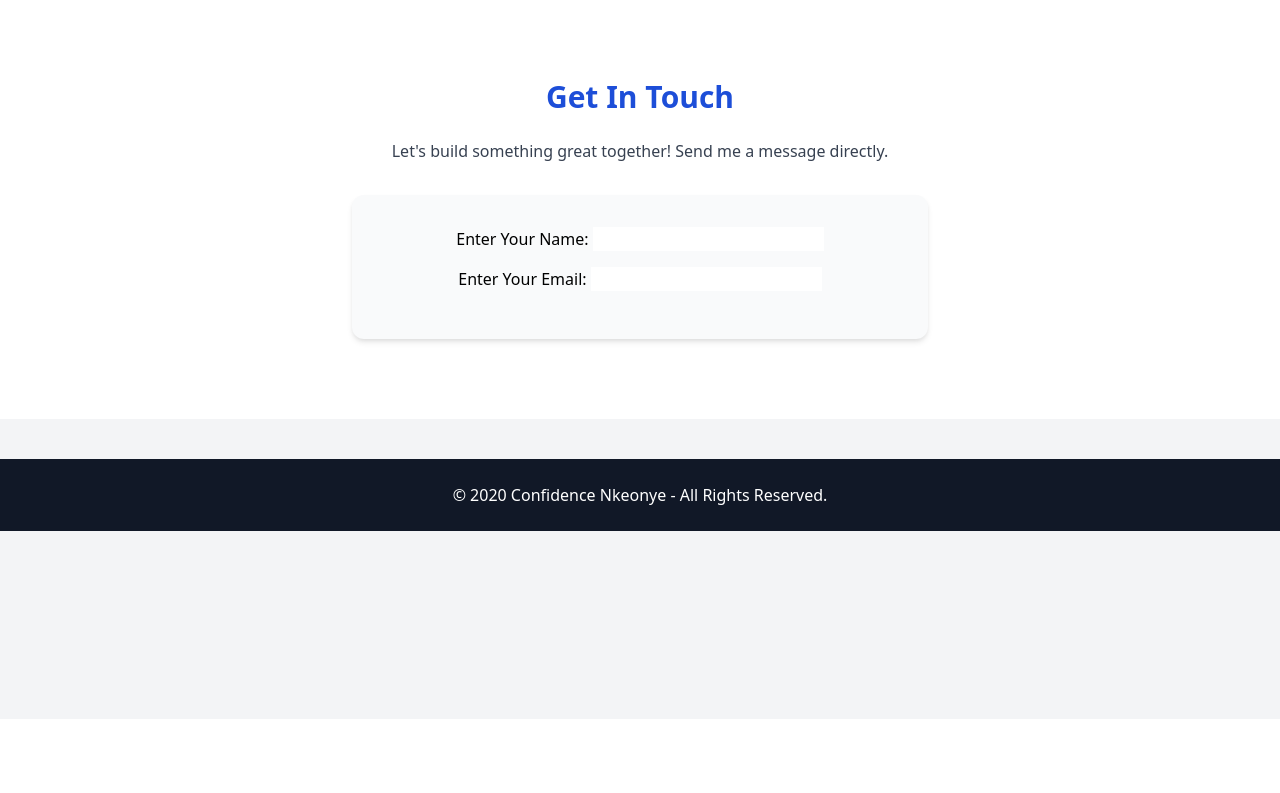
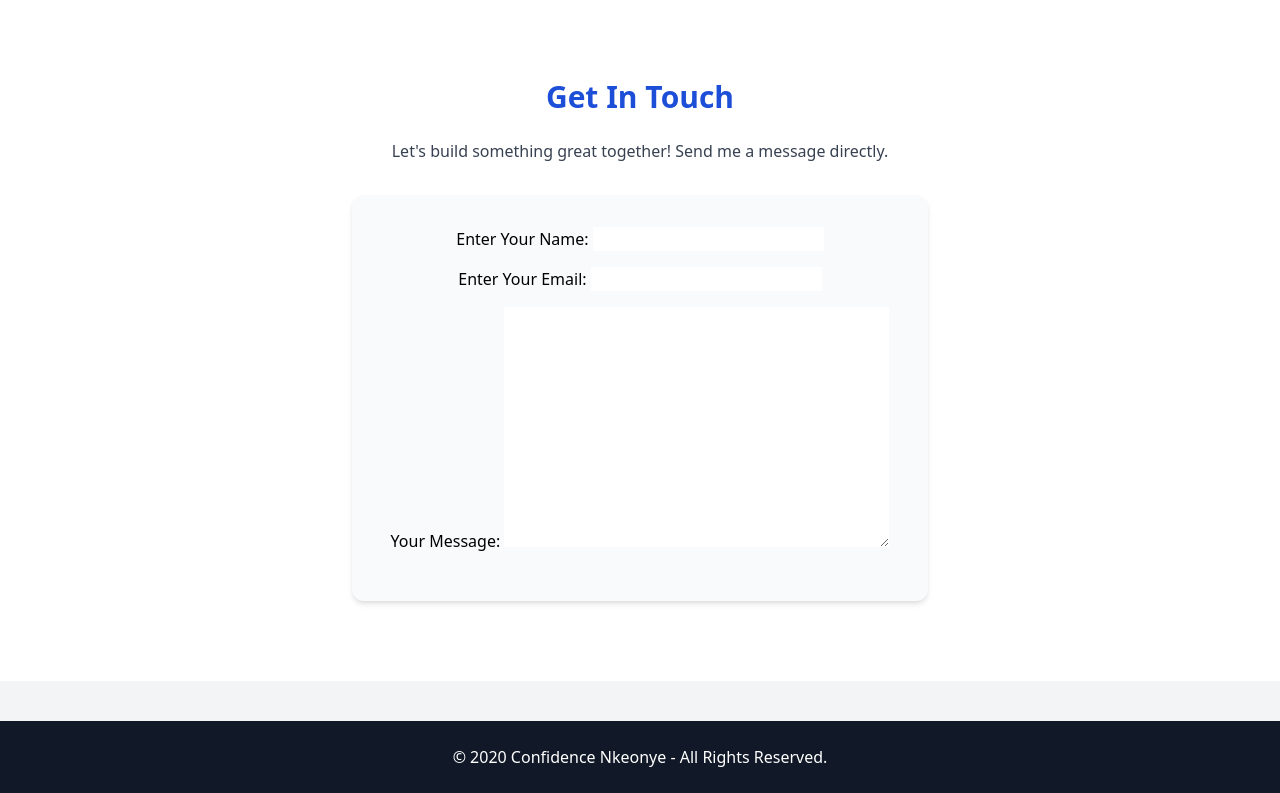
Before and after one commit to amarachi17/django-portfolio, a Django app: template portfolio_project/portfolio/templates/contact.html in a window 1280 px wide. Shown: the part 81-874 px from the top of the page. Before the commit the page ends 612 px from the top, so only its background shows below. Run offline with Django 3.2, Linux system fonts and the light colour scheme; tables that the repository leaves empty hold one stand-in row (values such as "Sample post"); the template is opened without the code that fills it: values that come from a table or form of the project are taken from there, most other values are stand-ins (such as "Sample title", 1, 10 or a date in 2020).

Commit message:
created a message form

```diff
--- a/portfolio_project/portfolio/templates/contact.html
+++ b/portfolio_project/portfolio/templates/contact.html
@@ -21,6 +21,10 @@
                     {{ form.email.label_tag }}
                     {{ form.email }}
                 </div>
+                <div class="mb-4">
+                    {{ form.message.label_tag }}
+                    {{ form.message }}
+                </div>
 
         <!-- <p>If you'd like to work with me or have any questions, please send a message. </p>
 
```
